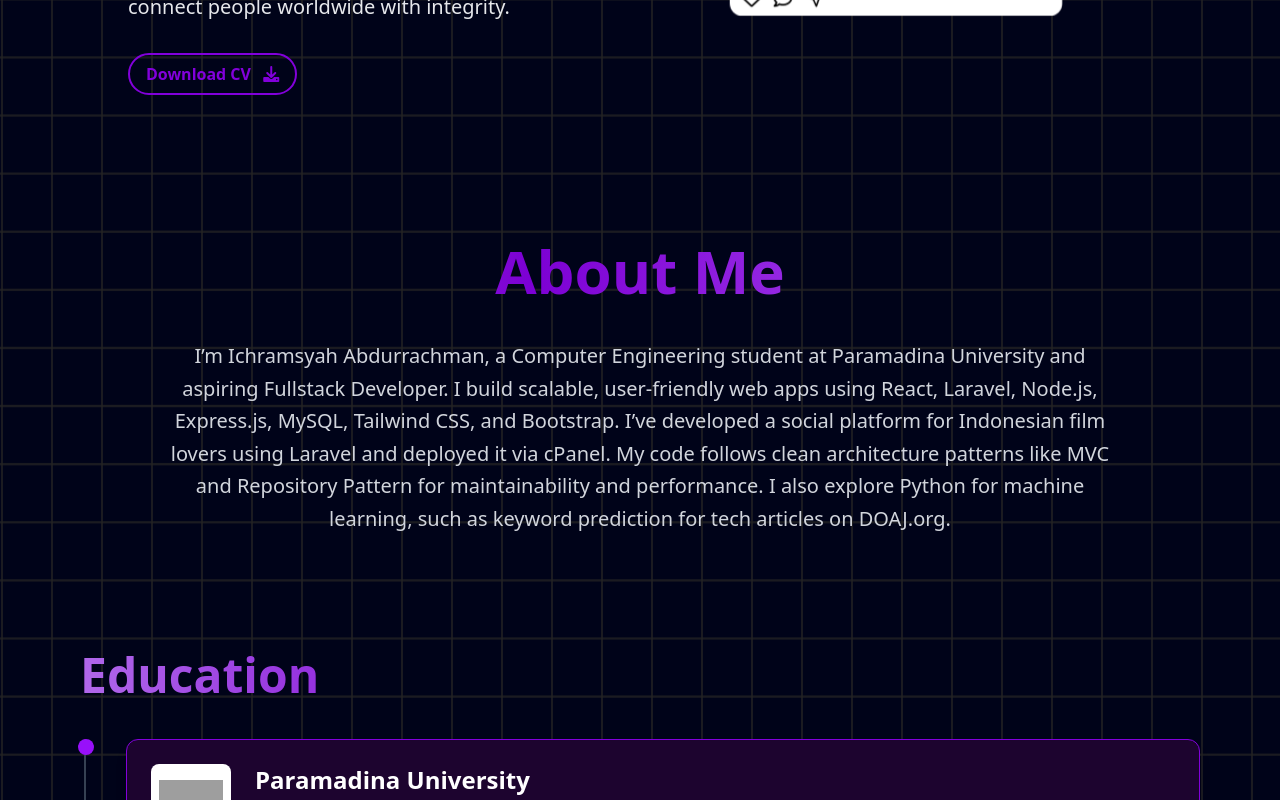
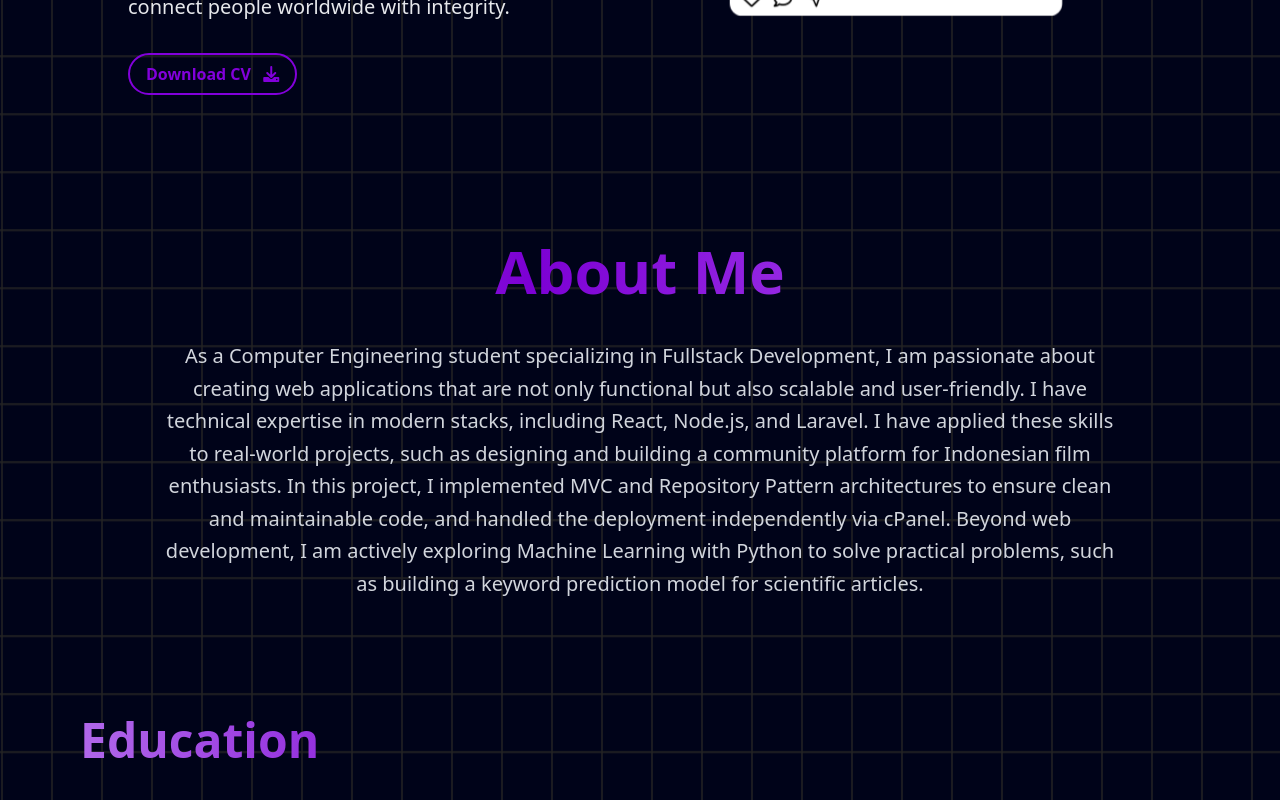
Before and after one commit to varells14/portofolio-varell, a React (Vite) app: page / in a window 1280 px wide. Shown: the part 526-1326 px from the top of the page. Built offline with nearby package versions, Linux system fonts and the light colour scheme; grey boxes are pictures that could not be loaded.

Commit message:
Update About section

```diff
--- a/src/assets/components/sections/Tech/TechStackSection.jsx
+++ b/src/assets/components/sections/Tech/TechStackSection.jsx
@@ -91,11 +91,11 @@ function TechStackSection() {
         </div>
       </div>
       <GradientCircle
-        size="w-[420px] h-[520px]" // Ukuran lebih besar lagi
+        size="w-[300px] h-[700px]" // Ukuran lebih besar lagi
         colors={['#A428FD', '#6401AC', '#3B0264']} // Warna lebih terang
         opacity={0.3}
         blur="blur-3xl"
-        className="absolute top-[-3rem] left-[10rem]" // Posisikan di luar layar sedikit
+        className="absolute top-0 left-[-15rem]" // Posisikan di luar layar sedikit
         animationDuration={10}
       />
     </motion.section>
--- a/src/locales/en/about.json
+++ b/src/locales/en/about.json
@@ -1,4 +1,4 @@
 {
   "title": "About Me",
-  "paragraph": "I’m Ichramsyah Abdurrachman, a Computer Engineering student at Paramadina University and aspiring Fullstack Developer. I build scalable, user-friendly web apps using React, Laravel, Node.js, Express.js, MySQL, Tailwind CSS, and Bootstrap. I’ve developed a social platform for Indonesian film lovers using Laravel and deployed it via cPanel. My code follows clean architecture patterns like MVC and Repository Pattern for maintainability and performance. I also explore Python for machine learning, such as keyword prediction for tech articles on DOAJ.org."
+  "paragraph": "As a Computer Engineering student specializing in Fullstack Development, I am passionate about creating web applications that are not only functional but also scalable and user-friendly. I have technical expertise in modern stacks, including React, Node.js, and Laravel. I have applied these skills to real-world projects, such as designing and building a community platform for Indonesian film enthusiasts. In this project, I implemented MVC and Repository Pattern architectures to ensure clean and maintainable code, and handled the deployment independently via cPanel. Beyond web development, I am actively exploring Machine Learning with Python to solve practical problems, such as building a keyword prediction model for scientific articles."
 }
--- a/src/locales/id/about.json
+++ b/src/locales/id/about.json
@@ -1,4 +1,4 @@
 {
   "title": "Tentang Saya",
-  "paragraph": "Saya Ichramsyah Abdurrachman, mahasiswa Teknik Komputer di Universitas Paramadina yang bercita-cita menjadi Fullstack Developer. Saya membangun aplikasi web yang skalabel dan ramah pengguna menggunakan React, Laravel, Node.js, Express.js, MySQL, Tailwind CSS, dan Bootstrap. Saya pernah mengembangkan platform sosial bagi pecinta film Indonesia menggunakan Laravel dan dideploy via cPanel. Saya menerapkan pola arsitektur seperti MVC dan Repository Pattern untuk menjaga kualitas kode. Saya juga mengeksplorasi machine learning dengan Python, seperti prediksi kata kunci untuk artikel teknologi di DOAJ.org."
+  "paragraph": "Sebagai seorang mahasiswa Teknik Komputer dengan spesialisasi di Fullstack Development, saya bersemangat dalam menciptakan aplikasi web yang tidak hanya fungsional tetapi juga skalabel dan ramah pengguna. Saya memiliki keahlian teknis pada stack modern termasuk React, Node.js, dan Laravel. Saya telah menerapkan keahlian ini dalam proyek nyata, seperti merancang dan membangun platform komunitas untuk penggemar film Indonesia. Dalam proyek tersebut, saya mengimplementasikan arsitektur MVC dan Repository Pattern untuk memastikan kode yang bersih dan mudah dikelola (maintainable), serta melakukan deployment mandiri via cPanel. Di luar web development, saya aktif mengeksplorasi Machine Learning dengan Python untuk memecahkan masalah praktis, seperti membangun model prediksi kata kunci untuk artikel ilmiah."
 }
```
